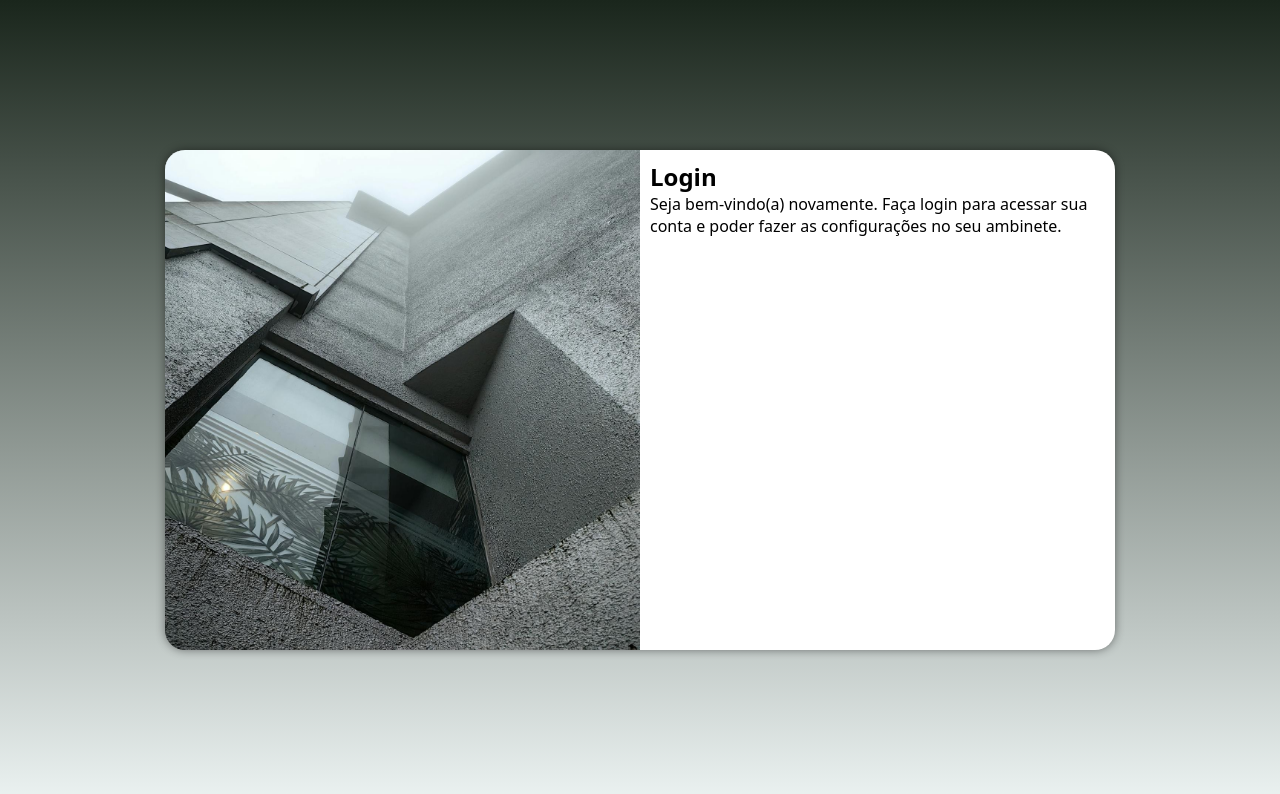
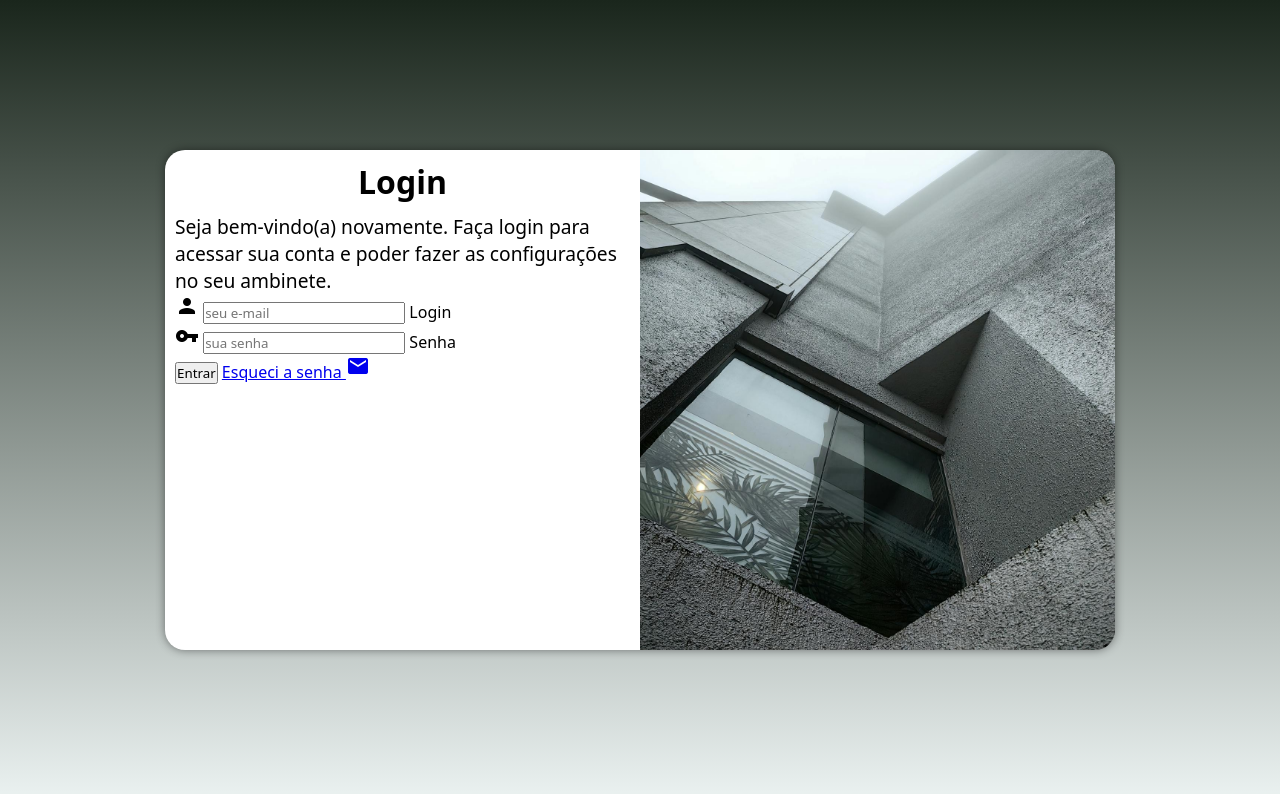
Before and after one commit to AnaLuizaDornas/projeto-login, a plain HTML site: page index.html in a window 1280 px wide. Drawn offline with Linux system fonts and the light colour scheme.

Commit message:
adicionei o formulario

```diff
--- a/estilos/media-query.css
+++ b/estilos/media-query.css
@@ -31,14 +31,22 @@
   }
 
   section#login > div#imagem {
-    float: left;
+    float: right;
     width: 50%;
     height: 100%;
   }
 
   section#login > div#formulario {
-    float: right;
+    float: left;
     width: 50%;
   }
 
+  div#formulario > h1 {
+    font-size: 2em;
+  }
+
+  div#formulario > p {
+    font-size: 1.2em;
+  }
+
 }
--- a/estilos/style.css
+++ b/estilos/style.css
@@ -57,3 +57,12 @@
   display: block;
   padding: 10px;
 }
+
+div#formulario > h1 {
+  text-align: center;
+  margin-bottom: 10px;
+}
+
+div#formulario > p {
+  font-size: 0.8em;
+}
--- a/index.html
+++ b/index.html
@@ -4,6 +4,7 @@
   <meta charset="UTF-8">
   <meta name="viewport" content="width=device-width, initial-scale=1.0">
   <title>Login</title>
+  <link href="https://fonts.googleapis.com/icon?family=Material+Icons"rel="stylesheet">
   <link rel="stylesheet" href="estilos/style.css">
   <link rel="stylesheet" href="estilos/media-query.css">
 
@@ -20,11 +21,23 @@
         <h1>Login</h1>
         <p>Seja bem-vindo(a) novamente. Faça login para acessar sua conta e poder fazer as configurações no seu ambinete.</p>
 
-        <form action="login.php" method="post">
+        <form action="login.php" method="post" autocomplete="on">
+          <div class="campo">
+            <span class="material-icons">person</span>
+            <input type="email" name="login" id="ilogin" placeholder="seu e-mail" autocomplete="email"required maxlength="30">
+          <label for="ilogin">Login</label>
+          </div>
 
-        </form>
-      </div>
+         <div class="campo">
+          <span class="material-icons">vpn_key</span>
+        <input type="password" name="senha" id="isenha" placeholder="sua senha" autocomplete="current-password" required minlength="8" maxlength="20">
+        <label for="isenha">Senha</label>
+       </div>
+       <input type="submit" value="Entrar">
+      <a href="esqueci.html">Esqueci a senha <i class="material-icons">mail</i></a>
 
+    </form>
+  </div>
     </section>
   </main>
 
```
